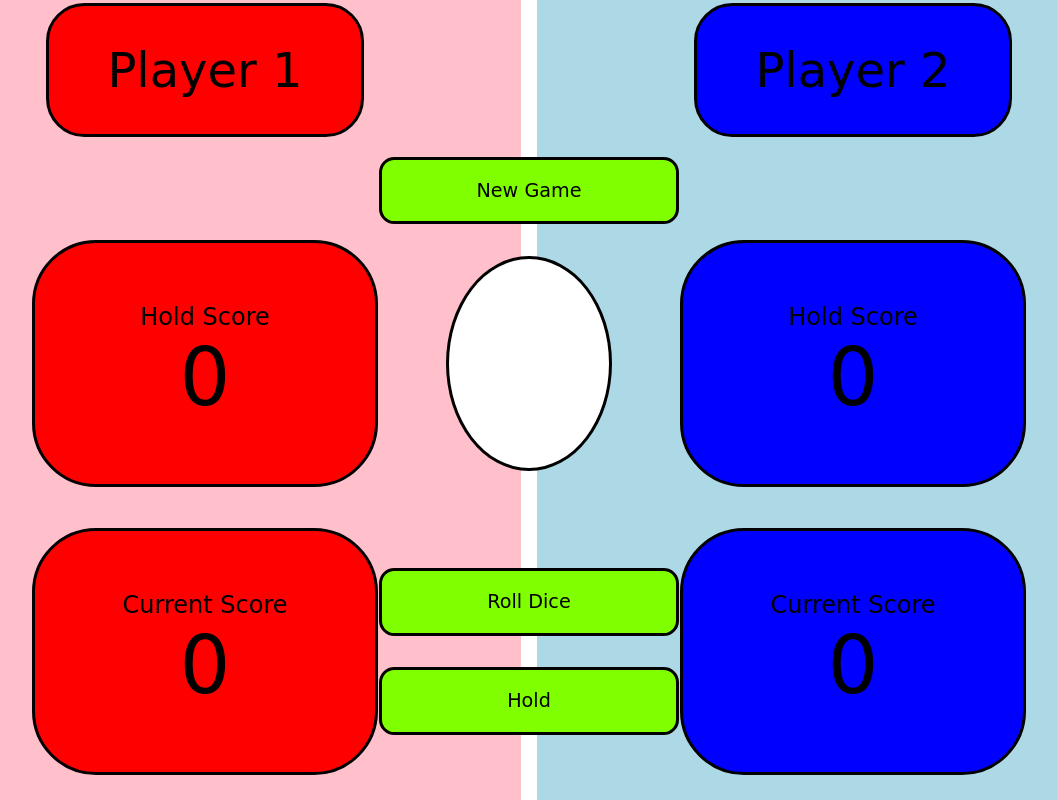
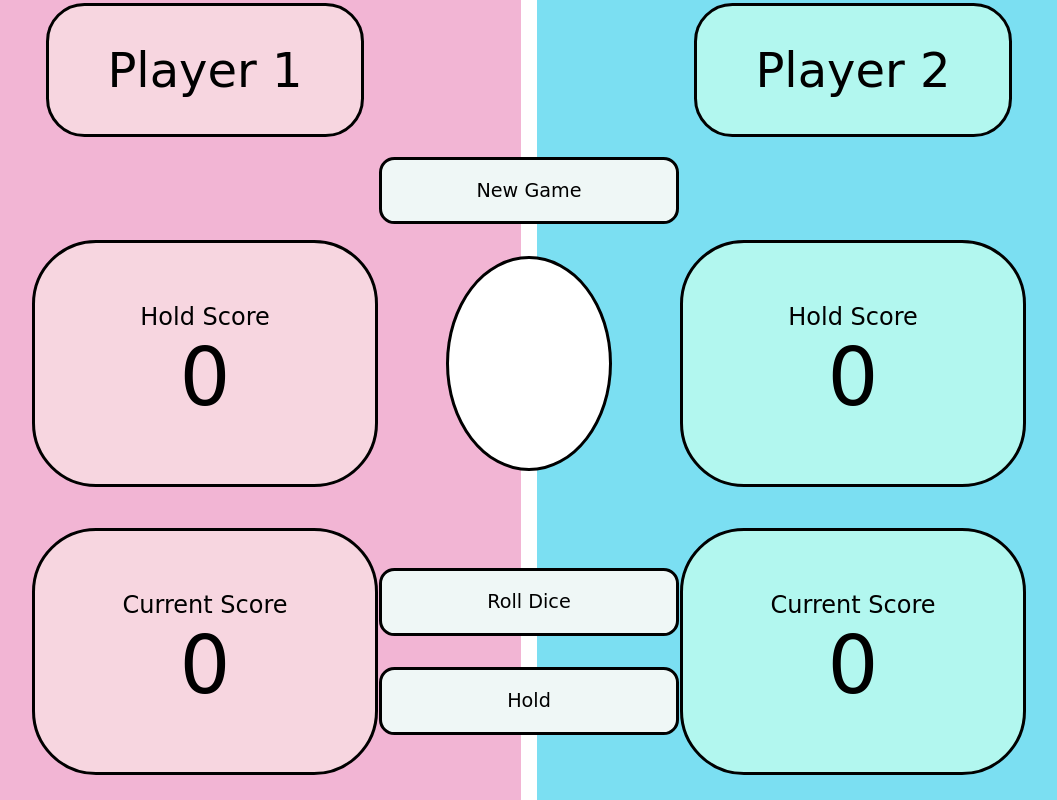
Before and after one commit to travelling-matt/dice-challenge-2-player, a plain HTML site: page index.html in a window 1280 px wide. Shown: the whole page, without its empty margins (111-1168 px from the left). Drawn offline with Linux system fonts and the light colour scheme.

Commit message:
colour palette updated

```diff
--- a/script/script.js
+++ b/script/script.js
@@ -31,7 +31,7 @@ btnRollDice.addEventListener("click", () => {
     console.log(j)
     i = i + j
     console.log(i)
-    player1CurrentScore.innerHTML = `<p>${i}</p>`;
+    player1CurrentScore.innerHTML = `<p class="smallTitle">Current Score</p><p>${i}</p>`;
         if (i >= 21) {
             player1.innerHTML = `<p>Winner!!!</p>`;
             btnRollDice.style.visibility = "hidden";
--- a/style/style.css
+++ b/style/style.css
@@ -20,7 +20,7 @@
 
 #backgroundLeft {
     grid-area: 1 / 1 / 6 / 4;
-    background: pink;
+    background: #f2b5d4;
     width: 100%;
     height: 100%;
     /*padding-right: 1em;*/
@@ -28,7 +28,7 @@
 
 #backgroundRight {
     grid-area: 1 / 4 / 6 / 7;
-    background: lightblue;
+    background: #7bdff2;
     width: 100%;
     height: 100%;
     /*padding-left: 1em;*/
@@ -36,7 +36,7 @@
 
 #player1 {
     grid-area: 1 / 2 / 1 / 2;
-    background: red;
+    background: #f7d6e0;
     width: 60%;
     font-size: 3em;
     text-align: center;
@@ -48,7 +48,7 @@
 
 #player2 {
     grid-area: 1 / 5 / 1 / 5;
-    background: blue;
+    background: #b2f7ef;
     width: 60%;
     font-size: 3em;
     text-align: center;
@@ -60,7 +60,7 @@
 
 #btnNewGame {
     grid-area: 2 / 3 / 2 / 5;
-    background: chartreuse;
+    background: #eff7f6;
     width: 100%;
     font-size: 1.2em;
     text-align: center;
@@ -72,7 +72,7 @@
 
 #player1HoldScore {
     grid-area: 3 / 2 / 3 / 2;
-    background: red;
+    background: #f7d6e0;
     width: 50%;
     font-size: 5em;
     text-align: center;
@@ -84,7 +84,7 @@
 
 #player2HoldScore {
     grid-area: 3 / 5 / 3 / 5;
-    background: blue;
+    background: #b2f7ef;
     width: 50%;
     font-size: 5em;
     text-align: center;
@@ -109,7 +109,7 @@
 
 #player1CurrentScore {
     grid-area: 4 / 2 / 6 / 2;
-    background: red;
+    background: #f7d6e0;
     width: 50%;
     font-size: 5em;
     text-align: center;
@@ -121,7 +121,7 @@
 
 #player2CurrentScore {
     grid-area: 4 / 5 / 6 / 5;
-    background: blue;
+    background: #b2f7ef;
     width: 50%;
     font-size: 5em;
     text-align: center;
@@ -138,7 +138,7 @@
 
 #btnRollDice {
     grid-area: 4 / 3 / 4 / 5;
-    background: chartreuse;
+    background: #eff7f6;
     width: 100%;
     font-size: 1.2em;
     text-align: center;
@@ -151,7 +151,7 @@
 
 #btnHold {
     grid-area: 5 / 3 / 5 / 5;
-    background: chartreuse;
+    background: #eff7f6;
     width: 100%;
     font-size: 1.2em;
     text-align: center;
```
